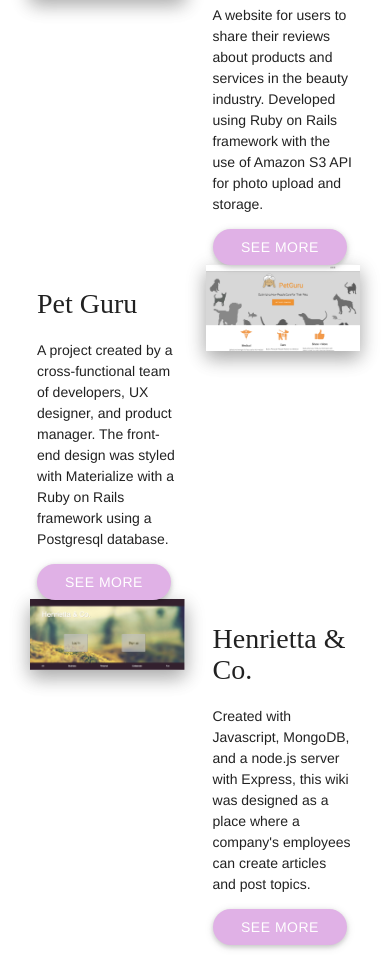
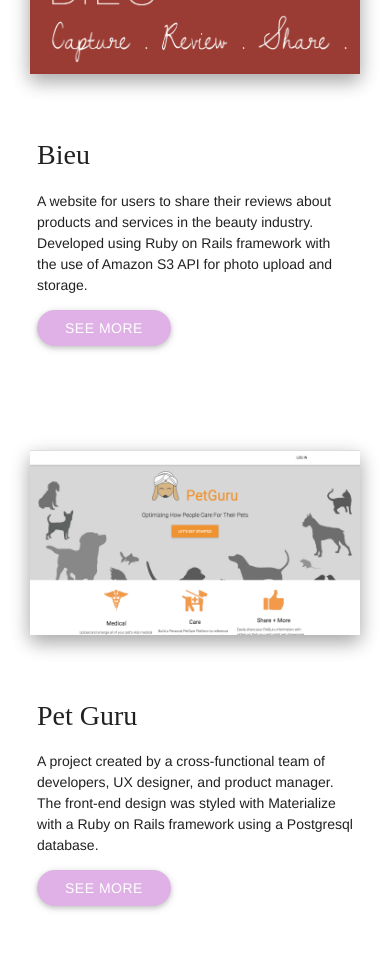
Before and after one commit to kristynrb/kristynrb.github.io, a plain HTML site: page index.html in a window 390 px wide. Shown: the part 2579-3558 px from the top of the page. Drawn offline with nearby package versions, Linux system fonts and the light colour scheme.

Commit message:
changed featured work section so that displays correctly on small screen

```diff
--- a/index.html
+++ b/index.html
@@ -110,10 +110,10 @@
       </div>
       <div class="row">
         <div class="col s12">
-          <div id="prjimg" class="col s6">
+          <div id="prjimg" class="col s12 m6 l6">
             <img class="z-depth-2 materialboxed" width="100%" src="views/project_images/Bieu.png">
           </div>
-          <div id="prjtxt" class="col s6">
+          <div id="prjtxt" class="col s12 m6 l6">
             <h2>Bieu</h2>
             <p>A website for users to share their reviews about products and services in the beauty industry. Developed using Ruby on Rails framework with the use of Amazon S3 API for photo upload and storage.</p>
             <a href="https://arcane-stream-7673.herokuapp.com/" target="_blank" class="btn waves-effect waves-ripple waves-light">See More</a>
@@ -121,19 +121,21 @@
         </div>
 
         <div class="col s12">
-          <div id="prjtxt" class="col s6">
+          <div id="prjimg" class="col s12 m6 l6">
+            <img class="materialboxed z-depth-2" width="100%" src="views/project_images/petguru.png">
+          </div>
+          <div id="prjtxt" class="col s12 m6 l6">
             <h2>Pet Guru</h2>
             <p>A project created by a cross-functional team of developers, UX designer, and product manager. The front-end design was styled with Materialize with a Ruby on Rails framework using a Postgresql database.</p>
             <a href="http://www.petguru.net/" target="_blank" class="btn waves-effect waves-ripple waves-light">See More</a>
           </div>
-          <div id="prjimg" class="col s6"><img class="materialboxed z-depth-2" width="100%" src="views/project_images/petguru.png"></div>
         </div>
 
         <div class="col s12">
-          <div id="prjimg" class="col s6">
+          <div id="prjimg" class="col s12 m6 l6">
             <img class="materialboxed z-depth-2" width="100%" src="views/project_images/henriettaandco.png">
           </div>
-          <div id="prjtxt" class="col s6">
+          <div id="prjtxt" class="col s12 m6 l6">
             <h2>Henrietta & Co.</h2>
             <p>Created with Javascript, MongoDB, and a node.js server with Express, this wiki was designed as a place where a company's employees can create articles and post topics.</p>
             <a href="https://henriettaandco.herokuapp.com/" target="_blank" class="btn waves-effect waves-ripple waves-light">See More</a>
--- a/views/stylesheet.css
+++ b/views/stylesheet.css
@@ -86,8 +86,13 @@ div#prjimg {
   margin-top: 10%;
 }
 
+@media screen and (max-width: 400px){
+  div#prjimg {
+    height: 100%;
+  }
+}
+
 .container {
-  /*min-height: 550px;*/
   min-height: 100%;
 }
 
```
